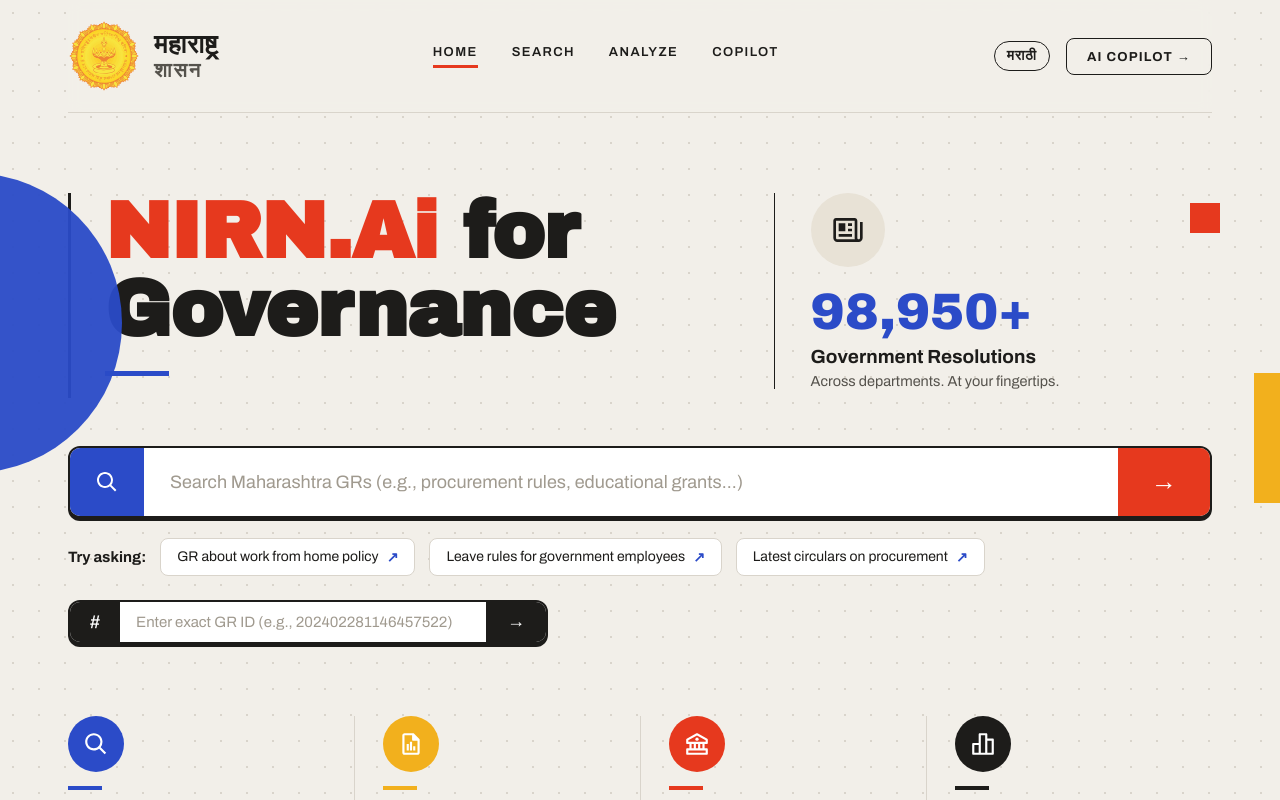
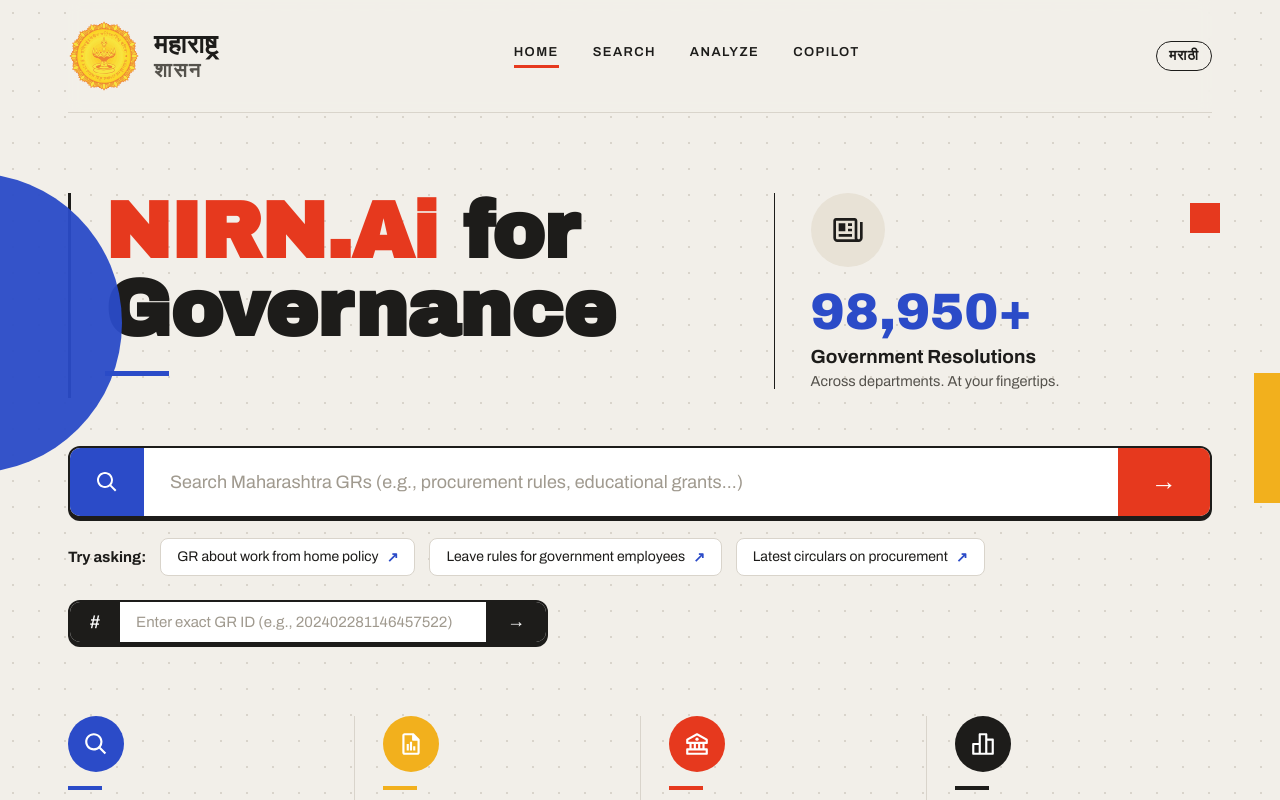
Before and after one commit to Pushkarbhangale15/NIRN.Ai, a React (Vite) app in the folder frontend/: page / in a window 1280 px wide. Shown: the top 800 px of the page. Built offline with nearby package versions, Linux system fonts and the light colour scheme; a web font is replaced by a local one.

Commit message:
remove AI Copilot nav button

```diff
--- a/frontend/src/App.jsx
+++ b/frontend/src/App.jsx
@@ -63,9 +63,6 @@
           >
             {siteLanguage === 'en' ? 'मराठी' : 'English'}
           </button>
-          <NavLink to="/copilot" className="nav-cta">
-            {t('nav_ai_copilot')}
-          </NavLink>
         </div>
       </nav>
     </div>
```
